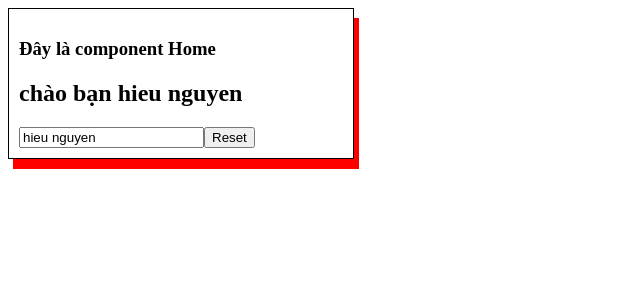
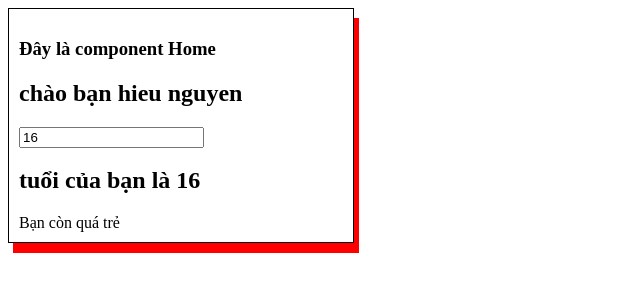
Before and after one commit to Hieu-Nguyen-Minh/angular12, an Angular app: page / in a window 1280 px wide. Shown: the top 300 px of the page, without its empty margins (0-640 px from the left). Built offline with nearby package versions, Linux system fonts and the light colour scheme.

Commit message:
[NMH] viết if then else trong HTML

```diff
--- a/src/app/components/home/home.component.html
+++ b/src/app/components/home/home.component.html
@@ -1,7 +1,10 @@
 <div class="test">
   <h3>Đây là component Home</h3>
   <h2>chào bạn {{ name }}</h2>
-  <input type="text" [(ngModel)]="name" />
+  <input type="text" [(ngModel)]="age" />
+  <h2>tuổi của bạn là {{ age }}</h2>
 
-  <button (click)="resetName()">Reset</button>
+  <div *ngIf="age >= 18; then gia; else tre"></div>
+  <ng-template #tre> Bạn còn quá trẻ</ng-template>
+  <ng-template #gia> Bạn còn quá già</ng-template>
 </div>
--- a/src/app/components/home/home.component.ts
+++ b/src/app/components/home/home.component.ts
@@ -8,7 +8,7 @@ import { Component, OnInit } from '@angular/core';
 export class HomeComponent implements OnInit {
   public name = 'hieu nguyen'; // đẩy data từ component ra HTML hay còn gọi là databinding value 1 chiều
   // đẩy data từ component ra thẻ HTML thông qua thuộc tính của thẻ
-  public age = 18;
+  public age = 16;
   constructor() {}
 
   ngOnInit(): void {}
```
